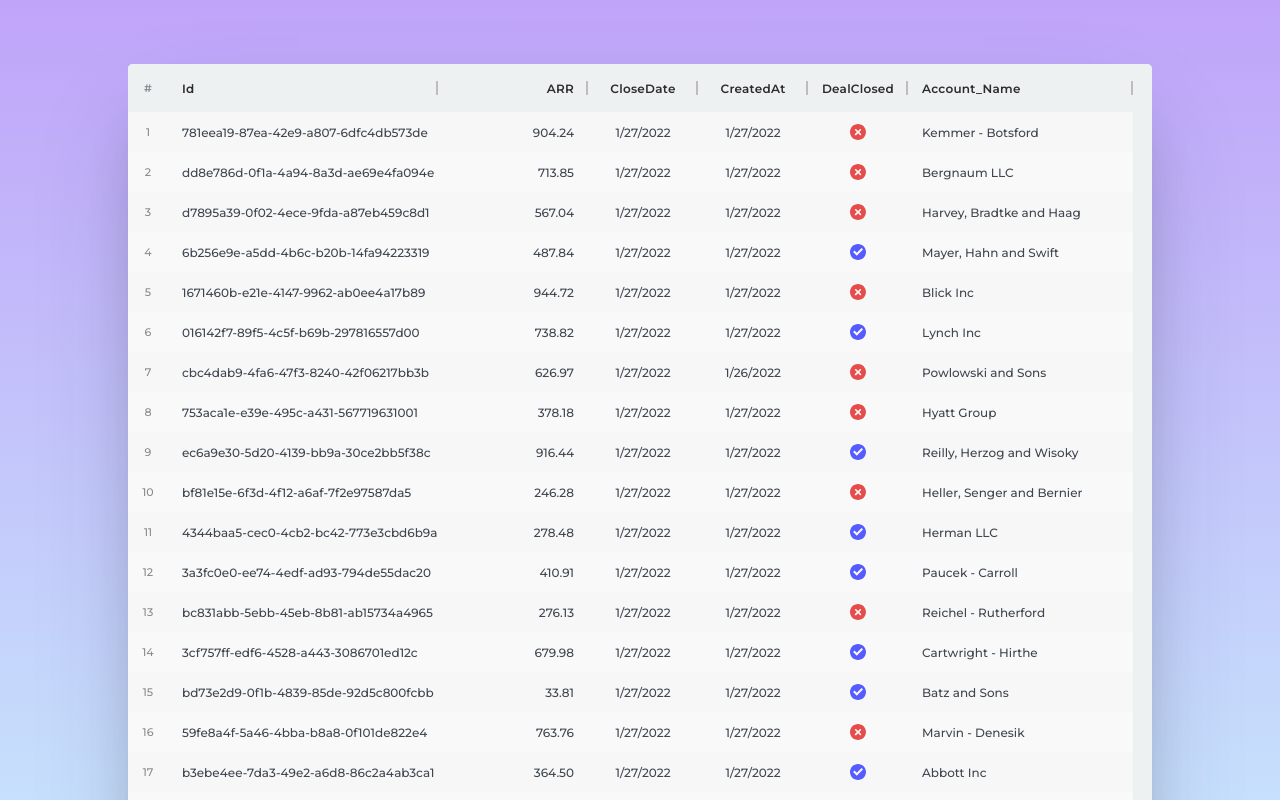
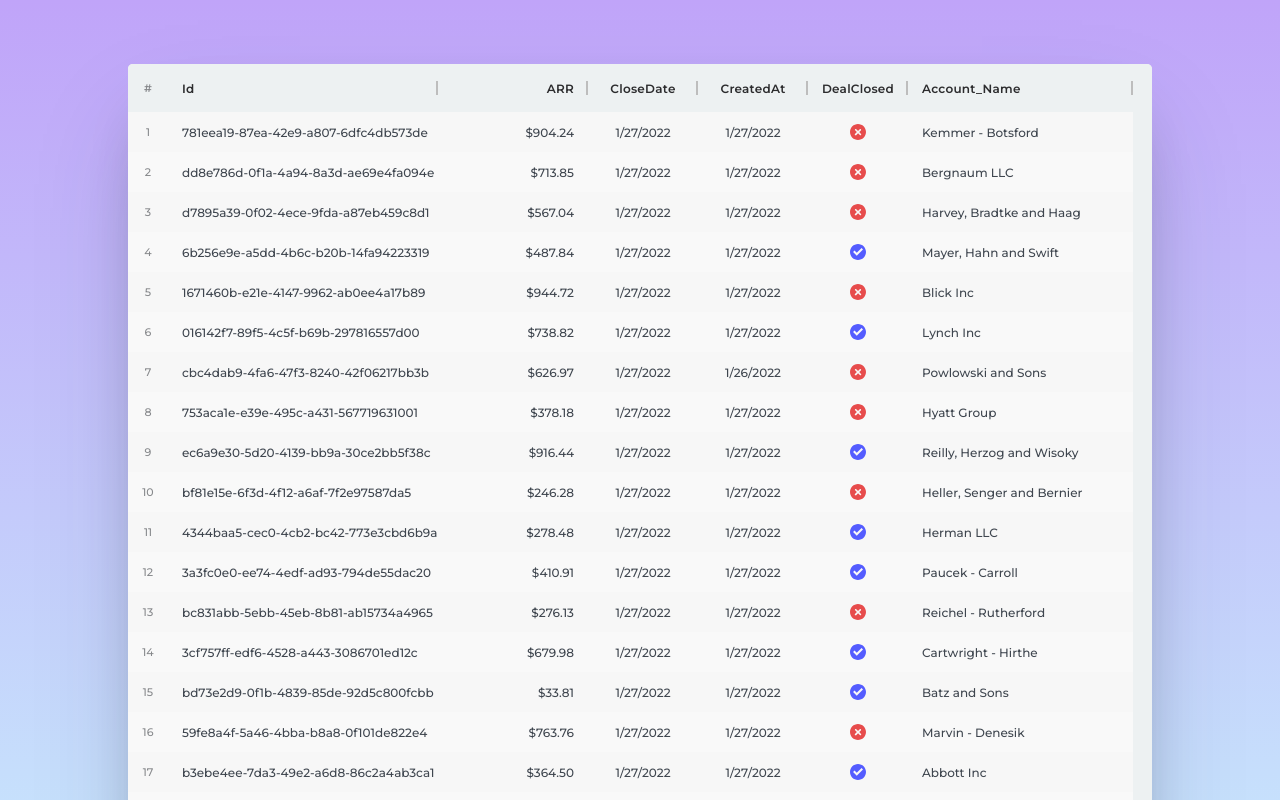
Before and after one commit to gnbaron/table-poc, a Next.js app: page / in a window 1280 px wide. Shown: the top 800 px of the page. Built offline with nearby package versions, Linux system fonts and the light colour scheme.

Commit message:
Add currency cell for ARR

```diff
--- a/components/Table.js
+++ b/components/Table.js
@@ -29,7 +29,11 @@ export const Table = () => {
       { accessor: "Id", minWidth: 270 },
       {
         accessor: "ARR",
-        Cell: (props) => <Cell align="right">{props.value}</Cell>,
+        Cell: (props) => (
+          <Cell align="right">
+            <CurrencyCell {...props} />
+          </Cell>
+        ),
         Header: (props) => <HeaderCell align="right" {...props} />,
         minWidth: 90,
       },
@@ -231,6 +235,16 @@ const BooleanCell = React.memo(({ value }) =>
 )
 BooleanCell.displayName = "BooleanCell"
 
+const CurrencyCell = React.memo(({ value }) =>
+  value
+    ? new Intl.NumberFormat("en-US", {
+        style: "currency",
+        currency: "USD",
+      }).format(value)
+    : ""
+)
+CurrencyCell.displayName = "CurrencyCell"
+
 const DateCell = React.memo(({ value }) =>
   value ? value.toLocaleDateString() : ""
 )
```
